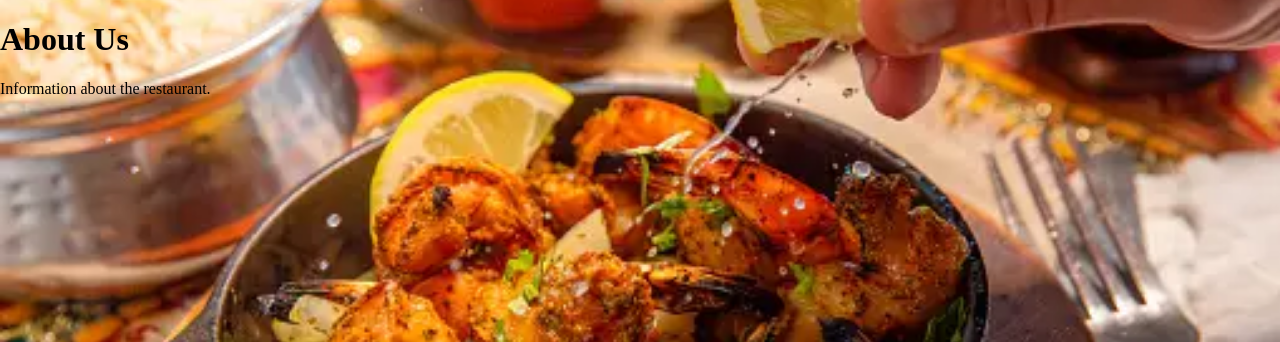
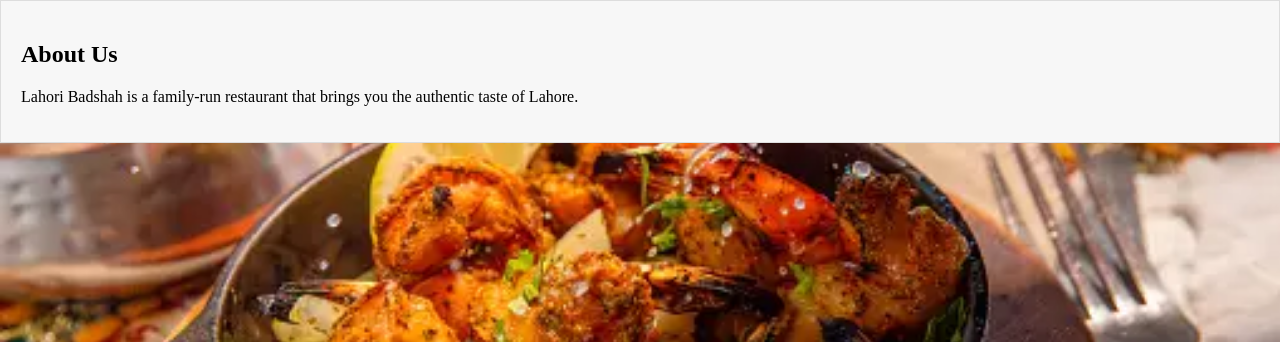
Before and after one commit to eshamudasar/restaurant-website, a Flask app: page /about in a window 1280 px wide. Shown: the part 132-474 px from the top of the page. Run offline with Flask 3, Linux system fonts and the light colour scheme; some libraries are stand-ins or nearby versions.

Commit message:
Update about.html

```diff
--- a/templates/about.html
+++ b/templates/about.html
@@ -1,5 +1,7 @@
 {% extends "base.html" %}
 {% block content %}
+<section class="about-us">
 <h1>About Us</h1>
-<p>Information about the restaurant.</p>
+<p>Lahori Badshah is a family-run restaurant that brings you the authentic taste of Lahore. </p>
+
 {% endblock %}
```
